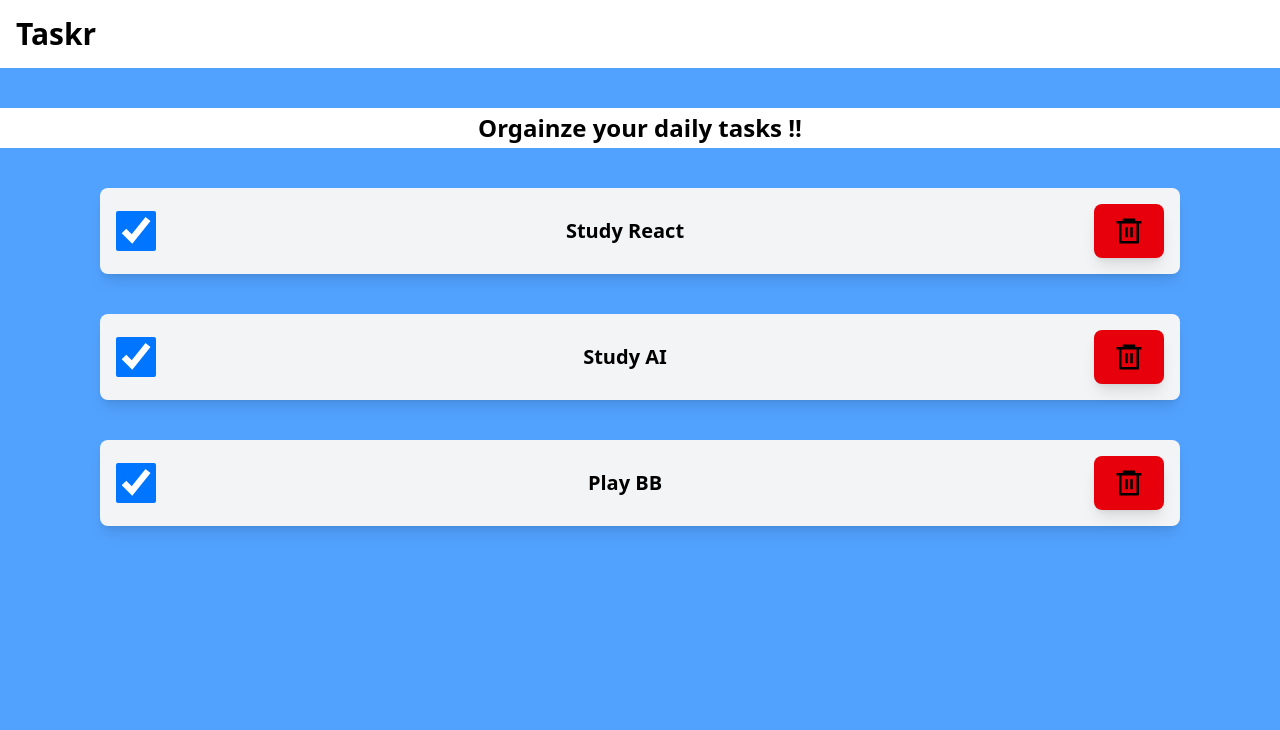
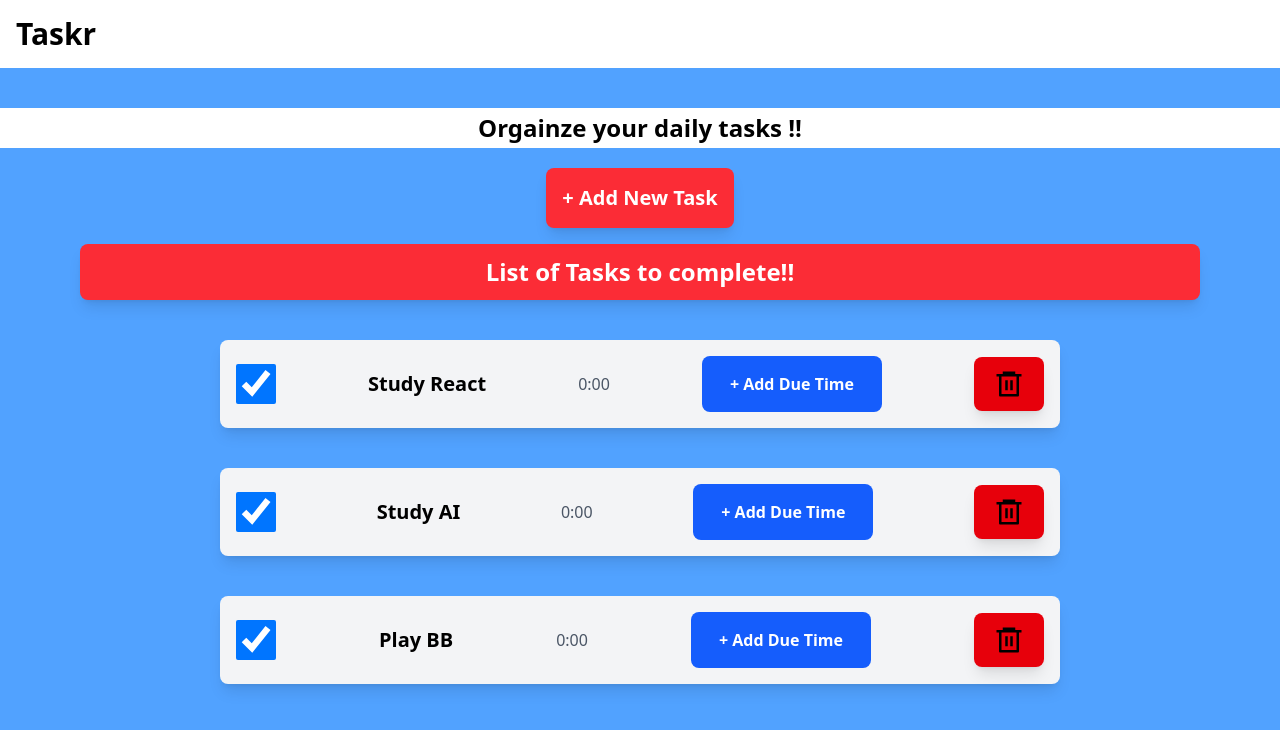
Before and after one commit to hamanth30/Taskr, a React (Vite) app: page / in a window 1280 px wide. Shown: the top 730 px of the page. Built offline with nearby package versions, Linux system fonts and the light colour scheme.

Commit message:
Remote cahnges

```diff
--- a/src/components/Home.jsx
+++ b/src/components/Home.jsx
@@ -2,23 +2,31 @@ import React, { useState } from 'react';
 import { RiDeleteBin6Line } from "react-icons/ri";
 
 const Home = () => {
+
+  const [newTask, setNewTask] = useState("");
+  const [showInput, setShowInput] = useState(false);
+  const [addTime, setAddTime] = useState(false);
+  const [editingTaskId, setEditingTaskId] = useState(null);
 
   const[items,setItems] = useState(
     [
       {
         id:1,
         checked: true,
-        item: "Study React"
+        item: "Study React",
+        time:"0:00"
       },
       {
         id:2,
         checked: true,
-        item: "Study AI"
+        item: "Study AI",
+        time:"0:00"
       },
       {
         id:3,
         checked: true,
-        item: "Play BB"
+        item: "Play BB",
+        time:"0:00"
       }
     ])
 
@@ -32,6 +40,23 @@ const Home = () => {
     setItems(items.filter((item) => item.id !== id));
   };
 
+  const handleNewTask = (taskName) => {
+    const newTask = {
+      id: items.length + 1, // Assign a unique ID based on the current list length
+      checked: false,
+      item: taskName
+    };
+
+    setItems([...items, newTask]); // Add the new task to the existing list
+  };
+
+  const handleNewTime = (id, time) => {
+    setItems(items.map((item) =>
+      item.id === id ? { ...item, time: time } : item // Properly update the time for the matching id
+    ));
+  };
+
+
 
 
 
@@ -42,25 +67,96 @@ const Home = () => {
 
           <h2 className='mt-10 bg-white text-2xl font-bold p-1'>Orgainze your daily tasks !!</h2>
 
+          <div className="flex flex-col items-center justify-center text-xl font-bold text-white mt-5 space-y-5">
+  {!showInput && (
+    <button
+      className="rounded-lg shadow-lg p-4 bg-red-500 hover:bg-red-700"
+      onClick={() => setShowInput(true)}
+    >
+      + Add New Task
+    </button>
+  )}
+
+  {showInput && (
+    <div className="flex flex-row items-center space-x-7">
+      <input
+        type="text"
+        placeholder="Enter task name"
+        className="border rounded bg-slate-400 px-3 py-2"
+        value={newTask}
+        onChange={(e) => setNewTask(e.target.value)}
+      />
+      <button
+        className="mt-3 rounded-lg  bg-green-600 hover:bg-green-800 text-white rounded px-5 py-2"
+        onClick={() => {
+          handleNewTask(newTask); // Add the new task
+          setNewTask(""); // Clear the input field
+          setShowInput(false); // Hide the input box
+        }}
+      >
+        Add Task
+      </button>
+    </div>
+  )}
+</div>
+
+
+          <h2 className='rounded-lg shadow-lg p-3 bg-red-500 font-bold text-2xl text-white mt-4 ml-20 mr-20'>List of Tasks to complete!!</h2>
+
           {/* <ul className="flex flex-col mt-15 py-10 rounded-lg bg-white  space-y-5 text-xl font-bold"> */}
-            {items.map((item) =>(
-                <li key={item.id} className="mt-10 ml-25 mr-25 flex items-center justify-between px-4 py-4 bg-gray-100 rounded-lg shadow-lg">
 
-                  <input type="checkbox"
-                          checked={item.checked}
-                          onChange={() => handleCheck(item.id)}
-                          className="w-10 h-10 cursor-pointer " />
+          <div className="mt-10 space-y-7 ml-30 mr-30">
+          {items.map((item) => (
+  <li
+    key={item.id}
+    className="mt-10 ml-25 mr-25 flex items-center justify-between px-4 py-4 bg-gray-100 rounded-lg shadow-lg"
+  >
+    <input
+      type="checkbox"
+      checked={item.checked}
+      onChange={() => handleCheck(item.id)}
+      className="w-10 h-10 cursor-pointer"
+    />
 
-                  <label className="text-xl font-bold" >{item.item}</label>
+    <label className="text-xl font-bold">{item.item}</label>
 
-                  <button className="bg-red-600 rounded-lg shadow-lg px-5 py-3"  onClick={() => handleDelete(item.id)}>
-                      <RiDeleteBin6Line className="text-3xl"/>
-                  </button>
+    <span className="text-gray-600">{item.time}</span> {/* Display due time */}
 
-                </li>
-                ))
-            }
-          {/* </ul> */}
+    {editingTaskId === item.id ? (
+      <div className="flex">
+        <input
+          type="text"
+          placeholder="Enter due time"
+          className="border rounded px-3 py-2"
+          onChange={(e) => handleNewTime(item.id, e.target.value)} // Update due time
+        />
+        <button
+          className="ml-3 bg-green-600 text-white rounded px-5 py-2"
+          onClick={() => setEditingTaskId(null)} // Close the input field
+        >
+          Save
+        </button>
+      </div>
+    ) : (
+      <button
+        className="rounded-lg px-7 py-4 bg-blue-600 text-white font-bold"
+        onClick={() => setEditingTaskId(item.id)} // Show the input field
+      >
+        + Add Due Time
+      </button>
+    )}
+
+    <button
+      className="bg-red-600 rounded-lg shadow-lg px-5 py-3"
+      onClick={() => handleDelete(item.id)}
+    >
+      <RiDeleteBin6Line className="text-3xl" />
+    </button>
+  </li>
+))}
+
+          </div>
+
 
     </div>
   )
```
